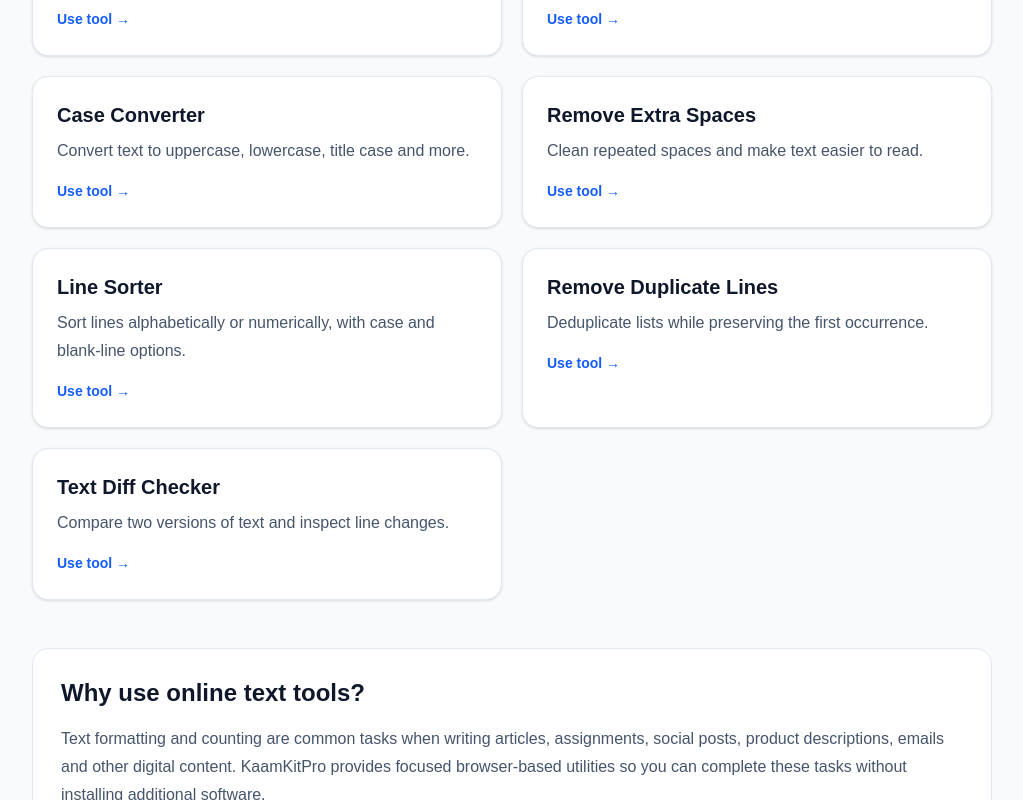
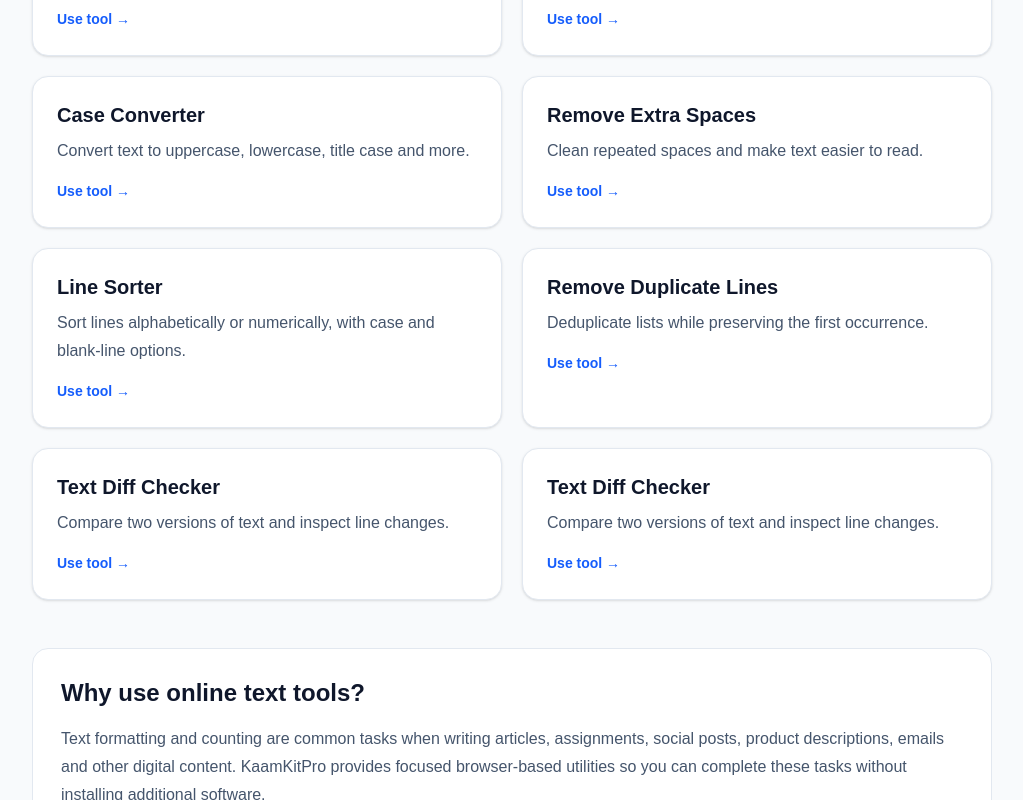
Before and after one commit to WellProSoftware/kaamkitpro, a Next.js app: page /tools/text in a window 1280 px wide. Shown: the part 437-1237 px from the top of the page, without its empty margins (128-1151 px from the left). Built offline with nearby package versions, Linux system fonts and the light colour scheme.

Commit message:
feat: link text diff checker from text category

```diff
--- a/src/app/tools/text/page.tsx
+++ b/src/app/tools/text/page.tsx
@@ -30,6 +30,11 @@ const tools = [
     href: "/tools/remove-duplicate-lines",
     name: "Remove Duplicate Lines",
     description: "Deduplicate lists while preserving the first occurrence.",
+  },
+  {
+    href: "/tools/text-diff-checker",
+    name: "Text Diff Checker",
+    description: "Compare two versions of text and inspect line changes.",
   },
   {
     href: "/tools/text-diff-checker",
```
